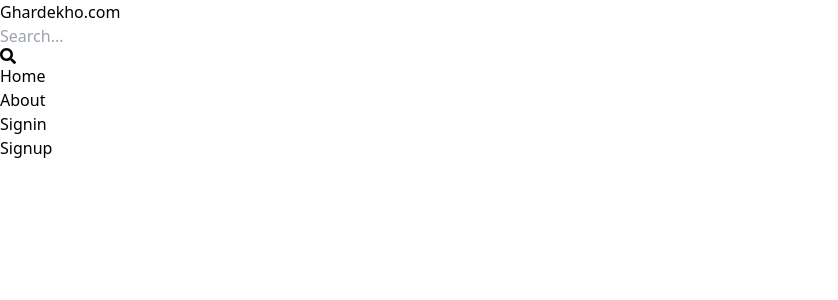
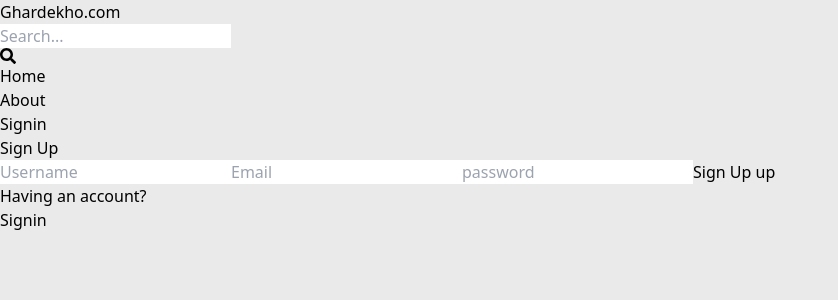
Before and after one commit to Nafis5478/Ghardekho.com, a React (Vite) app in the folder Client/: page /sign-up in a window 1280 px wide. Shown: the top 300 px of the page, without its empty margins (0-838 px from the left). Built offline with nearby package versions, Linux system fonts and the light colour scheme.

Commit message:
created ui for signin and signup

```diff
--- a/Client/src/index.css
+++ b/Client/src/index.css
@@ -1,3 +1,6 @@
 @tailwind base;
 @tailwind components;
 @tailwind utilities;
+body{
+    background-color: rgb(234, 234, 234);
+}
--- a/Client/src/pages/Signin.jsx
+++ b/Client/src/pages/Signin.jsx
@@ -1,7 +1,20 @@
 import React from 'react'
-
+import {Link} from 'react-router-dom'
 export default function Signin() {
   return (
-    <div>Signin</div>
+    <div className='p-3 max-w-lg mx-auto'>
+      <h1 className='text text-3xl text-center font-semibold my-7'>Sign in</h1>
+      <form className='flex flex-col gap-4'>
+        <input type="email" placeholder='Email' className='border p-3 rounded-lg' id='email' />
+        <input type="password" placeholder='password' className='border p-3 rounded-lg' id='username' />
+        <button className='bg-slate-700 text-white p-3 rounded-lg uppercase hover:opacity-95 disabled:opacity-80'>Sign in</button>
+      </form>
+      <div className="flex gap-2 mt-5">
+        <p>Create an account?</p>
+        <Link to="/sign-up">
+          <span className="text-blue-700">Sign up</span>
+        </Link>
+      </div>
+    </div>
   )
 }
--- a/Client/src/pages/Signup.jsx
+++ b/Client/src/pages/Signup.jsx
@@ -1,7 +1,58 @@
 import React from 'react'
-
+import { useState } from 'react';
+import { Link, useNavigate } from 'react-router-dom';
 export default function Signup() {
+  const [formData, setFormData] = useState({});
+  const [error, setError] = useState(null);
+  const [loading, setLoading] = useState(false);
+  const navigate = useNavigate();
+  const handleChange = (e) => {
+    setFormData({
+      ...formData,
+      [e.target.id]: e.target.value,
+    });
+  };
+  const handleSubmit = async (e) => {
+    e.preventDefault();
+    try {
+      setLoading(true);
+      const res = await fetch('/api/auth/signup', {
+        method: 'POST',
+        headers: {
+          'Content-Type': 'application/json',
+        },
+        body: JSON.stringify(formData),
+      });
+      const data = await res.json();
+      console.log(data);
+      if (data.success === false) {
+        setLoading(false);
+        setError(data.message);
+        return;
+      }
+      setLoading(false);
+      setError(null);
+      navigate('/sign-in');
+    } catch (error) {
+      setLoading(false);
+      setError(error.message);
+    }
+  };
   return (
-    <div>Signup</div>
+    <div className='p-3 max-w-lg mx-auto'>
+      <h1 className='text text-3xl text-center font-semibold my-7'>Sign Up</h1>
+      <form onSubmit={handleSubmit} className='flex flex-col gap-4'>
+        <input type="username" placeholder='Username' className='border p-3 rounded-lg' id='username' onChange={handleChange} />
+        <input type="email" placeholder='Email' className='border p-3 rounded-lg' id='email' onChange={handleChange} />
+        <input type="password" placeholder='password' className='border p-3 rounded-lg' id='username' onChange={handleChange} />
+        <button  disabled={loading} className='bg-slate-700 text-white p-3 rounded-lg uppercase hover:opacity-95 disabled:opacity-80'>{loading ? 'Loading...' : 'Sign Up'} up</button>
+      </form>
+      <div className="flex gap-2 mt-5">
+        <p>Having an account?</p>
+        <Link to="/sign-in">
+          <span className="text-blue-700">Signin</span>
+        </Link>
+      </div>
+    </div>
   )
 }
--- a/Client/vite.config.js
+++ b/Client/vite.config.js
@@ -3,5 +3,13 @@
 
 // https://vitejs.dev/config/
 export default defineConfig({
+  server: {
+    proxy: {
+      '/api': {
+        target: 'http://localhost:3000',
+        secure: false,
+      },
+    },
+  },
   plugins: [react()],
 })
```
